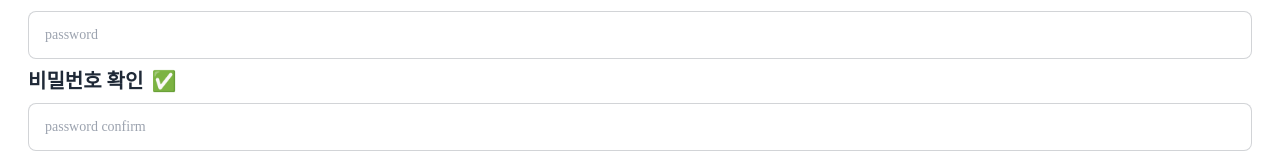
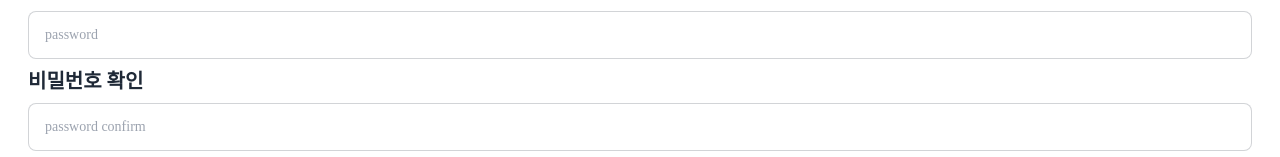
Before and after one commit to Techno-Dragons/game-dragons, a SvelteKit app in the folder demo-repository/: page /member/signup in a window 1280 px wide. Shown: the part 337-494 px from the top of the page. Built offline with nearby package versions, Linux system fonts and the light colour scheme; a small style sheet from the web is missing; a web font is replaced by a local one.

Commit message:
코드 최신화

```diff
--- a/demo-repository/src/routes/member/login/+page.svelte
+++ b/demo-repository/src/routes/member/login/+page.svelte
@@ -1,7 +1,10 @@
 <script>
     import {goto} from "$app/navigation";
     import {checkLogin} from "../login_check.js";
+    import {isLogin} from "$lib/login_stores.js";
+    import {toastNotice} from "../../../app.js";
 
+    checkLogin("로그인 상태 입니다.");
     $: username = '';
     $: password = '';
     async function login() {
@@ -18,17 +21,22 @@
         })
         .then((res) => res.json())
         .then((res) => {
-                check_login(res);
+            console.log(res.data);
+            if(check_login(res)){
                 localStorage.setItem('username', res.data.username);
                 localStorage.setItem('nickname', res.data.nickname);
+            }
         });
-        goto('/');
+        isLogin.set(true);
+        await goto('/');
     }
 
     function check_login(res) {
-        if (res.data.accessToken) {
-            alert(res.msg);
+        toastNotice(res.msg);
+        if (res.data.username) {
+            return true;
         }
+        return false;
     }
 </script>
 
--- a/demo-repository/src/routes/member/signup/+page.svelte
+++ b/demo-repository/src/routes/member/signup/+page.svelte
@@ -1,6 +1,6 @@
 <script>
-
-    import {checkLogin} from "../login_check.js";
+    import {goto} from "$app/navigation";
+    import {toastNotice} from "../../../app.js";
 
     $: signupData = {
         username: '',
@@ -19,14 +19,24 @@
                 method: 'POST',
                 body: JSON.stringify(signupData)
             });
+            toastNotice("회원가입 완료.");
+            await goto('/');
+        }else{
+            toastNotice("비밀번호가 일치하지 않습니다.");
         }
     }
 
     function passwordCheck() {
-        if (signupData.password1 == signupData.password2) {
+        if (signupData.password1 !== signupData.password2) {
+            return false;
+        }
         return true;
     }
+    function blankCheck(){
+        if (signupData.password1 == '' || signupData.password2 == '') {
             return false;
+        }
+        return true;
     }
 </script>
 
@@ -70,7 +80,7 @@
                 <div class="card-body p-1">
                     <!-- // 비밀번호 확인하는 과정 추가 필요 -->
                     <label class="card-title" for="password2">비밀번호 확인
-                        {#if passwordCheck()}
+                        {#if passwordCheck() && blankCheck()}
                             <span id="check">✅</span>
                         {/if}
                     </label>
```
Lines whose indentation alone changed are shown as unchanged.
